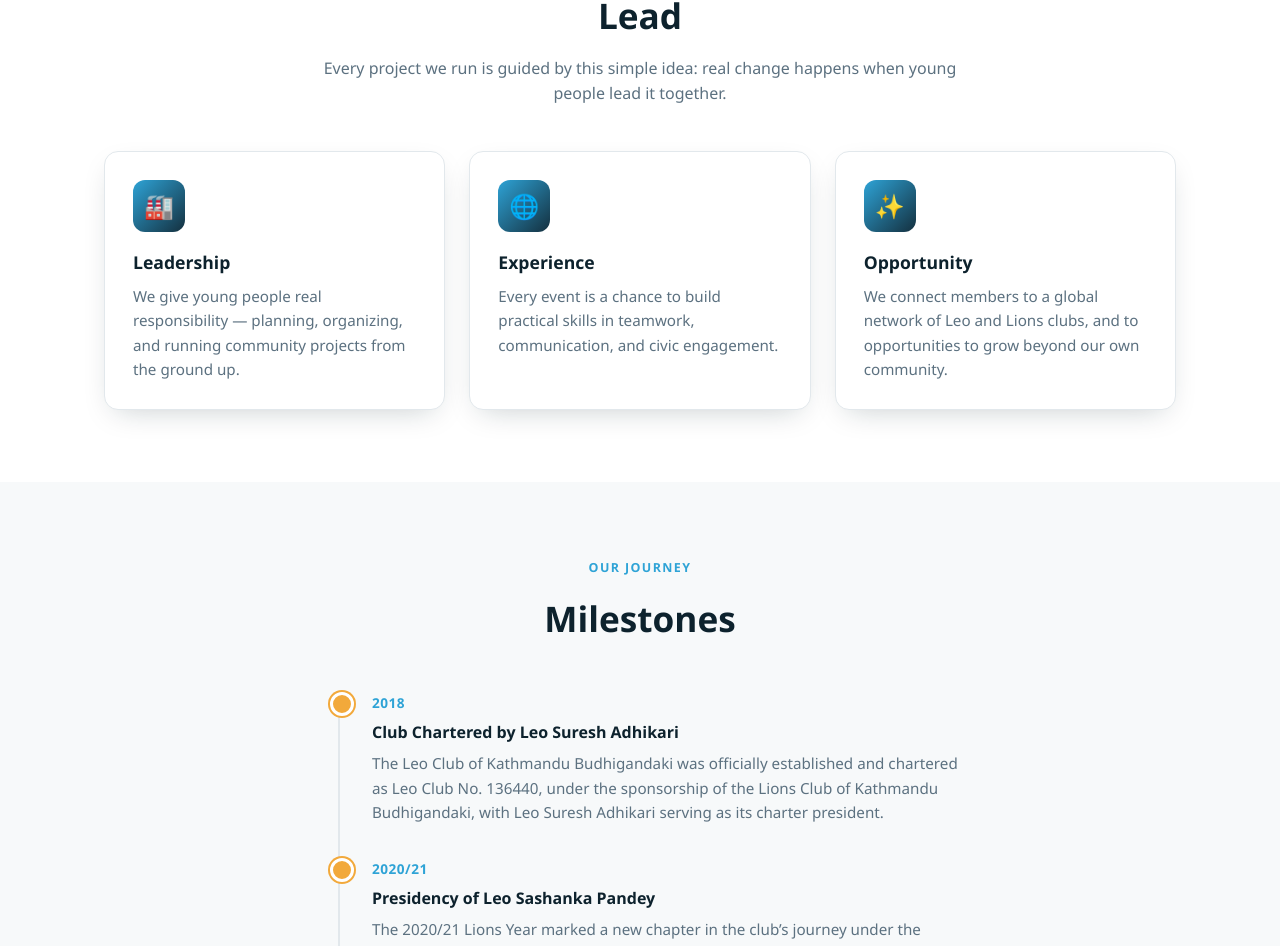
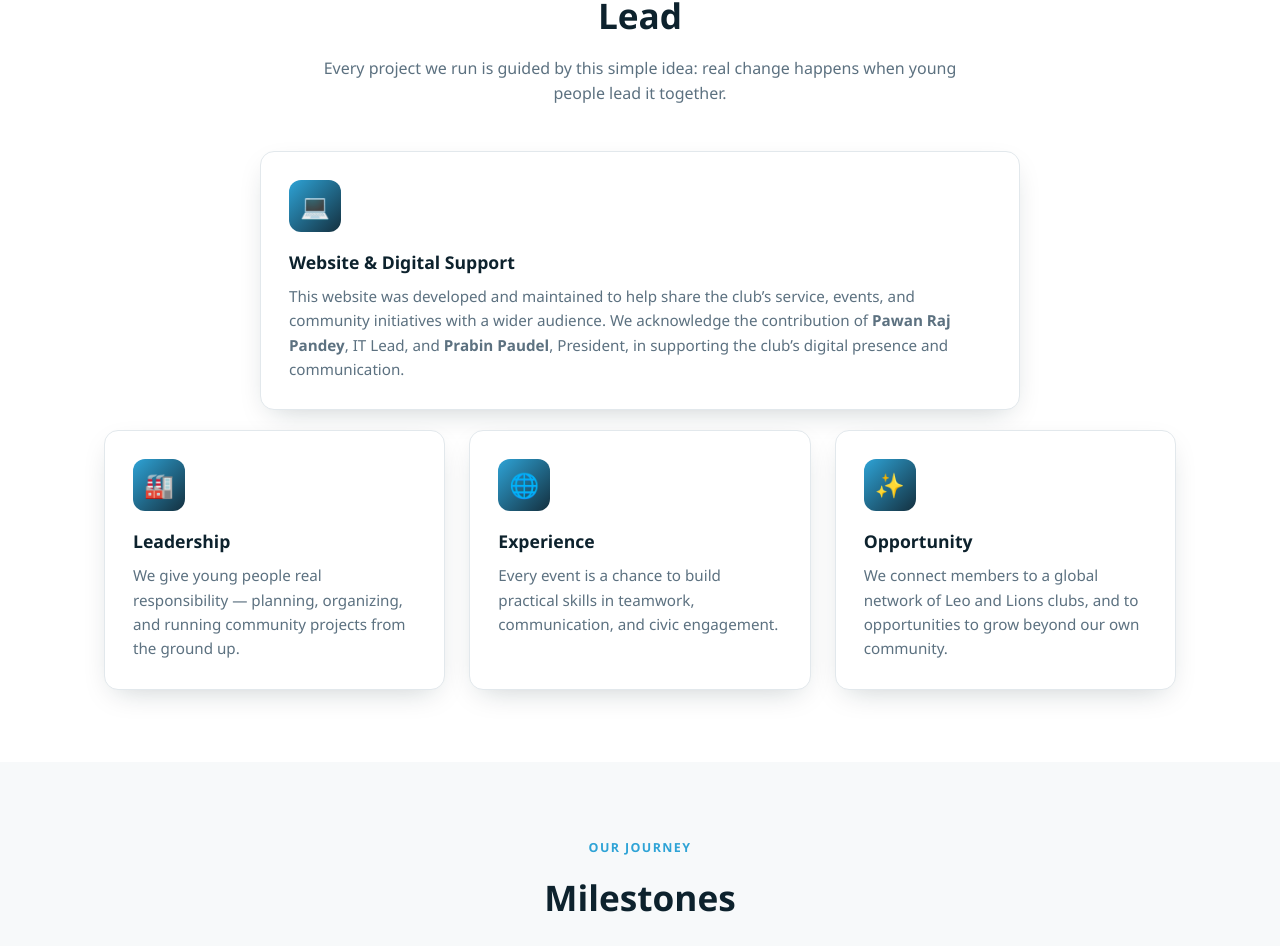
Before and after one commit to heisenbergpawannnn/leoclub, a React (Vite) app: page /about in a window 1280 px wide. Shown: the part 1008-1954 px from the top of the page. Built offline with nearby package versions, Linux system fonts and the light colour scheme.

Commit message:
docs: restore Website & Digital Support section

```diff
--- a/src/pages/About.jsx
+++ b/src/pages/About.jsx
@@ -45,6 +45,17 @@ export default function About() {
             <p>
               Every project we run is guided by this simple idea: real change happens when
               young people lead it together.
+            </p>
+          </div>
+
+          <div className="card" style={{ maxWidth: 760, margin: "0 auto 20px" }}>
+            <div className="icon">&#128187;</div>
+            <h3>Website &amp; Digital Support</h3>
+            <p>
+              This website was developed and maintained to help share the club’s service,
+              events, and community initiatives with a wider audience. We acknowledge the
+              contribution of <strong>Pawan Raj Pandey</strong>, IT Lead, and <strong>Prabin
+              Paudel</strong>, President, in supporting the club’s digital presence and communication.
             </p>
           </div>
           <div className="card-grid">
```
